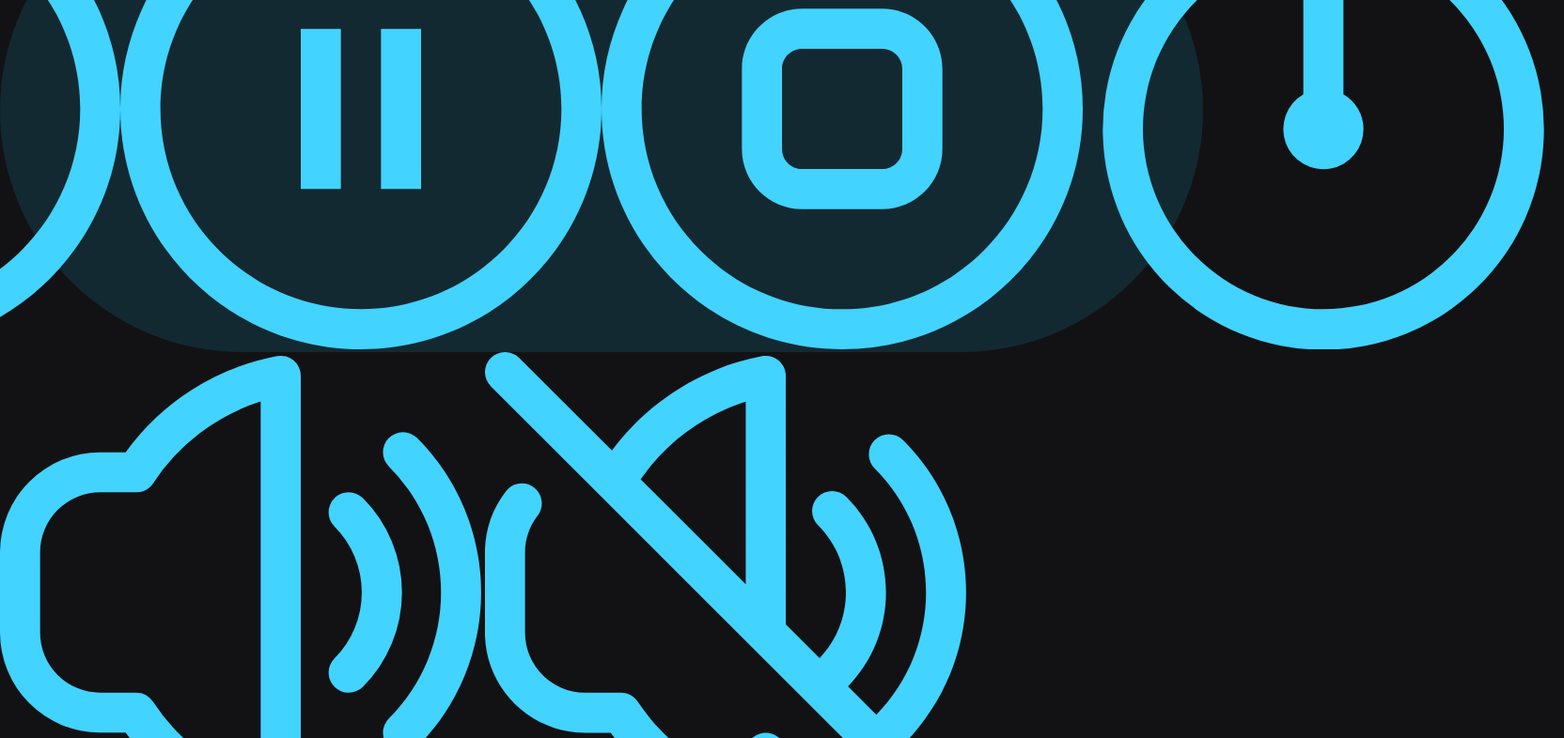
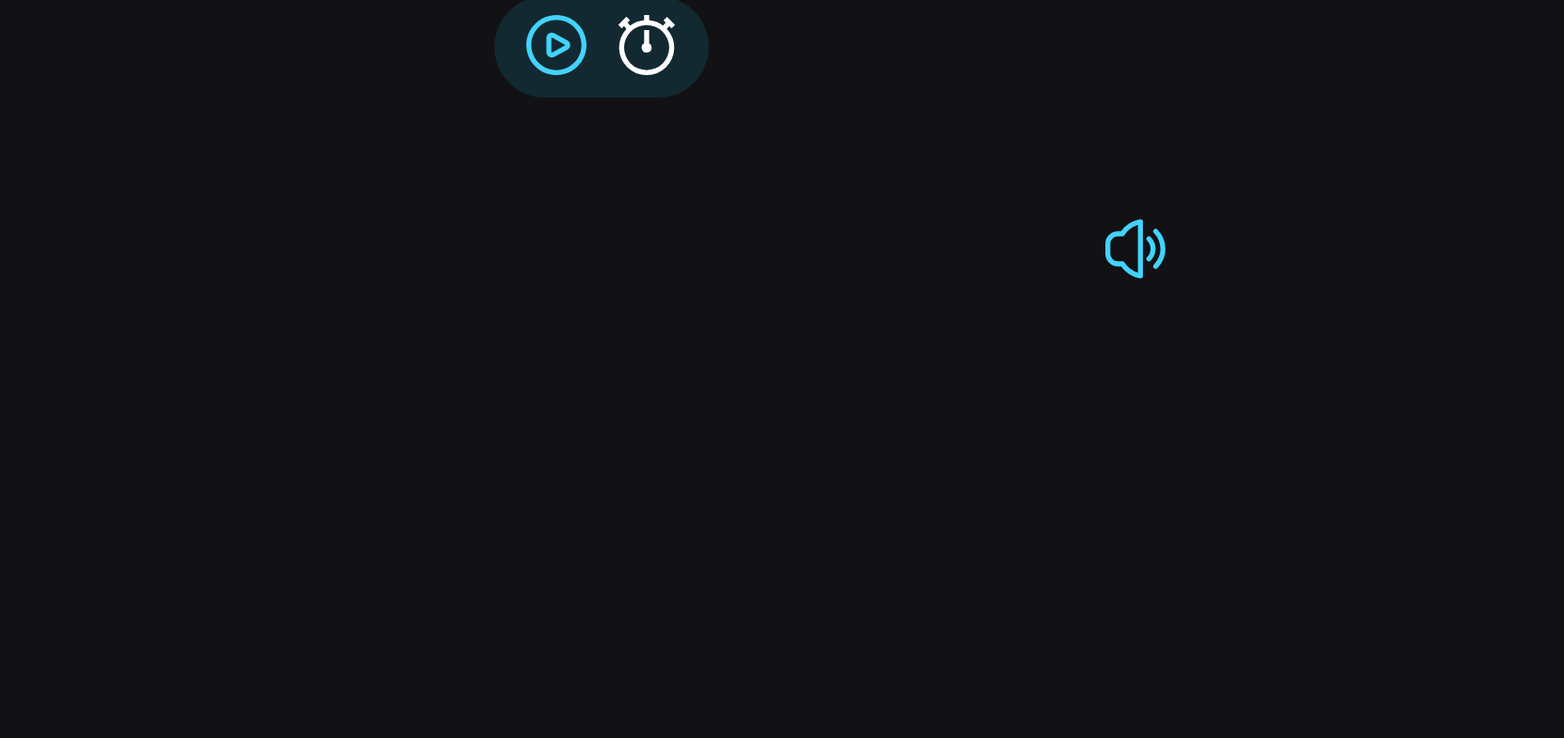
Before and after one commit to devmoreir4/pomodoro-focus, a plain HTML site: page index.html in a window 1280 px wide. Shown: the part 243-1029 px from the top of the page at 94% size, 1664 px wide, since content can reach past the window. After the commit the page ends 800 px from the top, so only its background shows below. Drawn offline with Linux system fonts and the light colour scheme.

Commit message:
updating code

```diff
--- a/index.html
+++ b/index.html
@@ -19,11 +19,11 @@
                 <svg xmlns="http://www.w3.org/2000/svg" id="Layer_1" data-name="Layer 1" viewBox="0 0 24 24" width="512" height="512"><path d="m16.395,10.122l-5.192-2.843c-.673-.379-1.473-.372-2.138.017-.667.39-1.064,1.083-1.064,1.855v5.699c0,.772.397,1.465,1.064,1.855.34.199.714.297,1.087.297.358,0,.716-.091,1.041-.274l5.212-2.854c.687-.386,1.096-1.086,1.096-1.873s-.409-1.487-1.105-1.878Zm-.961,2.003l-5.212,2.855c-.019.01-.077.042-.147-.001-.074-.043-.074-.107-.074-.128v-5.699c0-.021,0-.085.074-.128.027-.016.052-.021.074-.021.036,0,.065.016.083.026l5.192,2.844c.019.011.076.043.076.13s-.058.119-.066.125ZM12,0C5.383,0,0,5.383,0,12s5.383,12,12,12,12-5.383,12-12S18.617,0,12,0Zm0,22c-5.514,0-10-4.486-10-10S6.486,2,12,2s10,4.486,10,10-4.486,10-10,10Z"/></svg>
             </button>
 
-            <button class="pause">
+            <button class="pause hide">
                 <svg xmlns="http://www.w3.org/2000/svg" id="Layer_1" data-name="Layer 1" viewBox="0 0 24 24" width="512" height="512"><path d="m12,0C5.383,0,0,5.383,0,12s5.383,12,12,12,12-5.383,12-12S18.617,0,12,0Zm0,22c-5.514,0-10-4.486-10-10S6.486,2,12,2s10,4.486,10,10-4.486,10-10,10Zm-3-14h2v8h-2v-8Zm4,0h2v8h-2v-8Z"/></svg>
             </button>
 
-            <button class="stop">
+            <button class="stop hide">
                 <svg xmlns="http://www.w3.org/2000/svg" id="Layer_1" data-name="Layer 1" viewBox="0 0 24 24" width="512" height="512"><path d="m12,0C5.383,0,0,5.383,0,12s5.383,12,12,12,12-5.383,12-12S18.617,0,12,0Zm0,22c-5.514,0-10-4.486-10-10S6.486,2,12,2s10,4.486,10,10-4.486,10-10,10Zm2-15h-4c-1.654,0-3,1.346-3,3v4c0,1.654,1.346,3,3,3h4c1.654,0,3-1.346,3-3v-4c0-1.654-1.346-3-3-3Zm1,7c0,.551-.449,1-1,1h-4c-.551,0-1-.449-1-1v-4c0-.551.449-1,1-1h4c.551,0,1,.449,1,1v4Z"/></svg>
             </button>
 
@@ -36,7 +36,7 @@
         <button class="sound-on">
             <svg xmlns="http://www.w3.org/2000/svg" id="Outline" viewBox="0 0 24 24" width="512" height="512"><path d="M20.807,4.29a1,1,0,0,0-1.415,1.415,8.913,8.913,0,0,1,0,12.59,1,1,0,0,0,1.415,1.415A10.916,10.916,0,0,0,20.807,4.29Z"/><path d="M18.1,7.291A1,1,0,0,0,16.68,8.706a4.662,4.662,0,0,1,0,6.588A1,1,0,0,0,18.1,16.709,6.666,6.666,0,0,0,18.1,7.291Z"/><path d="M13.82.2A12.054,12.054,0,0,0,6.266,5H5a5.008,5.008,0,0,0-5,5v4a5.008,5.008,0,0,0,5,5H6.266A12.059,12.059,0,0,0,13.82,23.8a.917.917,0,0,0,.181.017,1,1,0,0,0,1-1V1.186A1,1,0,0,0,13.82.2ZM13,21.535a10.083,10.083,0,0,1-5.371-4.08A1,1,0,0,0,6.792,17H5a3,3,0,0,1-3-3V10A3,3,0,0,1,5,7h1.8a1,1,0,0,0,.837-.453A10.079,10.079,0,0,1,13,2.465Z"/></svg>
         </button>
-        <button class="sound-off">
+        <button class="sound-off hide">
             <svg xmlns="http://www.w3.org/2000/svg" id="Layer_1" data-name="Layer 1" viewBox="0 0 24 24" width="512" height="512"><path d="m15.004,20.004v2.812c0,.297-.132.579-.36.769-.181.151-.407.231-.64.231-.061,0-.121-.005-.181-.017-2.999-.551-5.752-2.299-7.554-4.794h-1.27C2.242,19.004-.002,16.761-.002,14.002v-4.001C-.002,8.885.359,7.828,1.043,6.944c.34-.437.966-.516,1.403-.179.437.338.517.966.179,1.403-.41.529-.627,1.163-.627,1.832v4.001c0,1.655,1.347,3.002,3.002,3.002h1.78c.321,0,.622.154.811.414l.3.415c1.263,1.749,3.083,3.057,5.113,3.703v-1.532c0-.552.447-1,1-1s1,.448,1,1Zm8.703,3.703c-.195.195-.451.293-.707.293s-.512-.098-.707-.293L.293,1.707C-.098,1.316-.098.684.293.293S1.316-.098,1.707.293l4.623,4.623C8.131,2.468,10.855.753,13.822.205c.293-.053.594.025.821.215.229.19.36.472.36.769v12.402l1.686,1.686c.846-.887,1.31-2.046,1.31-3.276,0-1.269-.494-2.461-1.392-3.359-.391-.39-.391-1.023,0-1.414s1.023-.391,1.414,0c1.275,1.275,1.978,2.97,1.978,4.773,0,1.764-.673,3.425-1.896,4.69l1.415,1.415c3.33-3.418,3.304-8.908-.081-12.292-.391-.391-.391-1.023,0-1.414.391-.391,1.023-.391,1.414,0,4.164,4.164,4.191,10.922.081,15.12l2.774,2.774c.391.391.391,1.023,0,1.414ZM7.762,6.348l5.242,5.242V2.468c-2.032.647-3.854,1.955-5.114,3.702l-.128.178Z"/></svg>
         </button>
     </footer>
--- a/src/style.css
+++ b/src/style.css
@@ -15,6 +15,14 @@ body {
     color: #fff;
     font-size: 1.6rem;
     font-family: 'Roboto', sans-serif;
+    display: grid;
+    min-height: 100vh;
+}
+
+main {
+    height: 50%;
+    align-self: end;
+    justify-self: center;
 }
 
 .hide {
@@ -27,9 +35,14 @@ button {
     cursor: pointer;
 }
 
+button svg {
+    width: clamp(3.2rem, 2rem + 12vw, 6.4rem);
+}
+
 #timer {
-    font-size: 8.8rem;
+    font-size: clamp(8.8rem, 4rem + 10vw, 8.8rem);
     display: flex;
+    margin-bottom: 1.6rem;
 }
 
 #controls {
@@ -37,14 +50,26 @@ button {
     display: flex;
     align-items: center;
     justify-content: center;
+    gap: 3.2rem;
     border-radius: 9999px; /* pill */
+    width: clamp(10rem, 10rem + 30vw, 22.8rem);
+    height: clamp(8rem, 5rem + 10vw, 10.8rem);
 }
 
 .play svg,
 .pause svg,
+.sound-on svg {
+    fill: #42d3ff;
+}
+
 .stop svg,
 .stopwatch svg,
-.sound-on svg,
 .sound-off svg {
-    fill: #42d3ff;
+    fill: #fff;
 }
+
+footer {
+    justify-self: end;
+    align-self: end;
+    padding: 0 4rem 3.2rem 0;
+}
```
